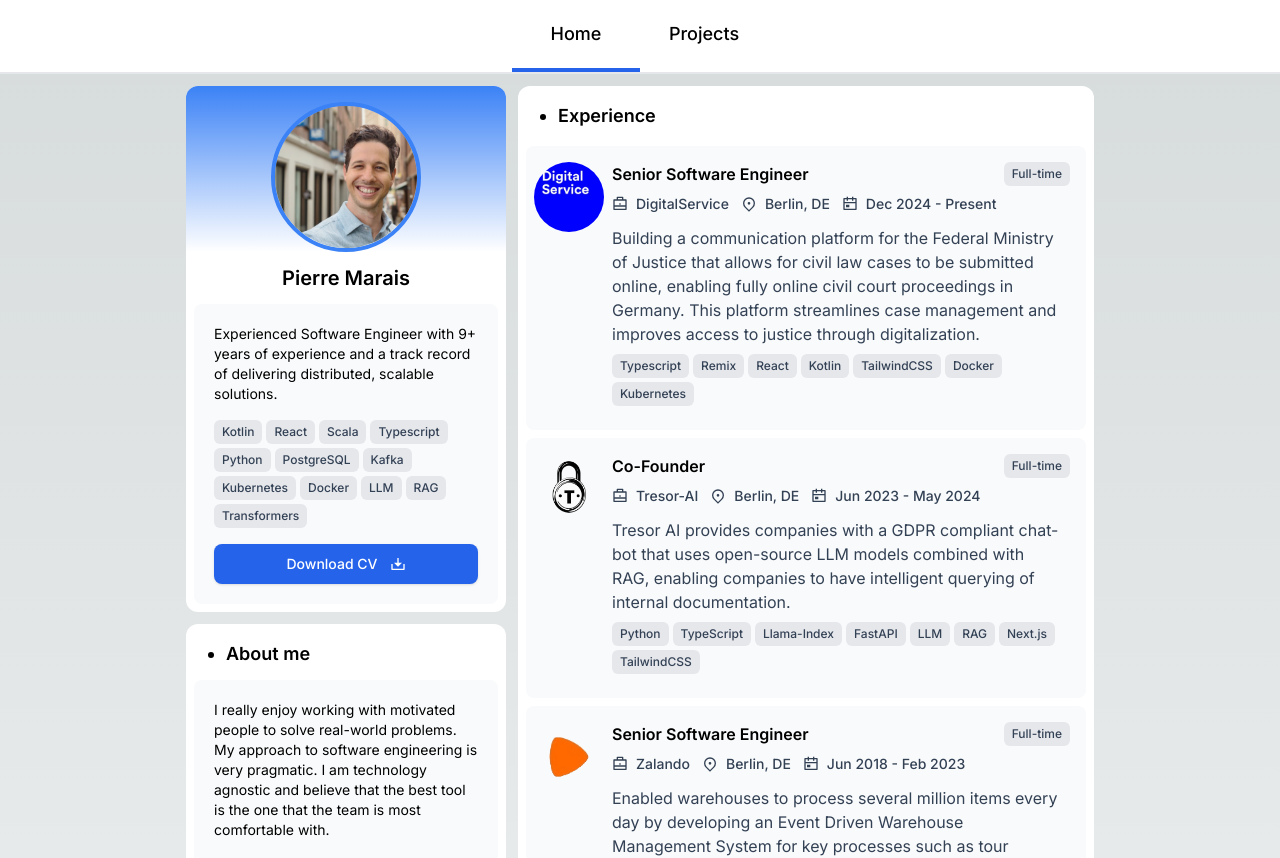
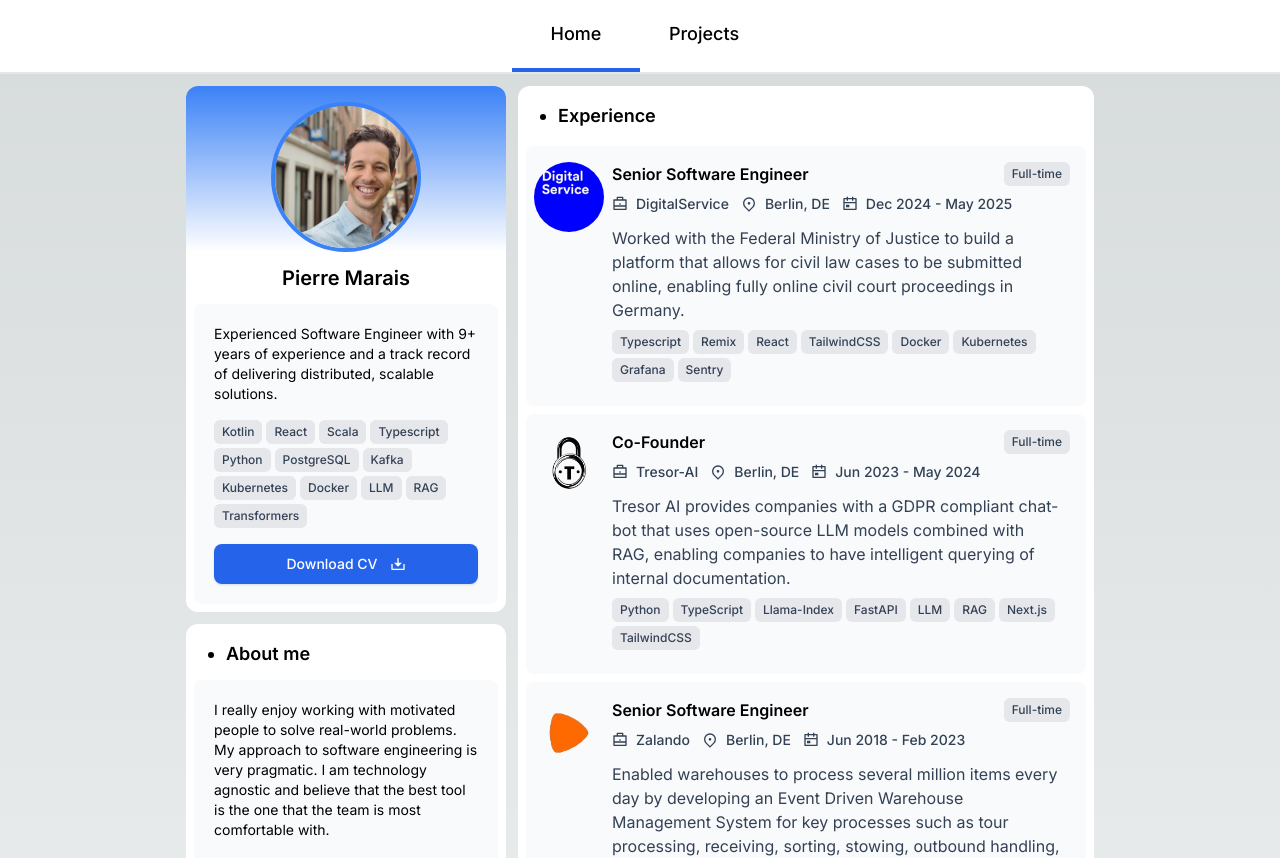
Before and after one commit to Deeds67/portfolio, a Next.js app: page / in a window 1280 px wide. Shown: the top 858 px of the page. Built offline with nearby package versions, Linux system fonts and the light colour scheme.

Commit message:
Update DigitalService role

```diff
--- a/src/components/ui/Experience/index.tsx
+++ b/src/components/ui/Experience/index.tsx
@@ -8,11 +8,11 @@
         location: "Berlin, DE",
         workload: "Full-time",
         from: "Dec 2024",
-        to: "Present",
-        description: "Building a communication platform for the Federal Ministry of Justice that allows for civil law cases to be submitted online, enabling fully online civil court proceedings in Germany. This platform streamlines case management and improves access to justice through digitalization.",
+        to: "May 2025",
+        description: "Worked with the Federal Ministry of Justice to build a platform that allows for civil law cases to be submitted online, enabling fully online civil court proceedings in Germany.",
         logo: "/digitalservice_logo.jpeg",
         url: "https://www.pierremarais.de",
-        tags: ["Typescript", "Remix", "React", "Kotlin", "TailwindCSS", "Docker", "Kubernetes"],
+        tags: ["Typescript", "Remix", "React", "TailwindCSS", "Docker", "Kubernetes", "Grafana", "Sentry"],
     },
     {
         role: "Co-Founder",
```
